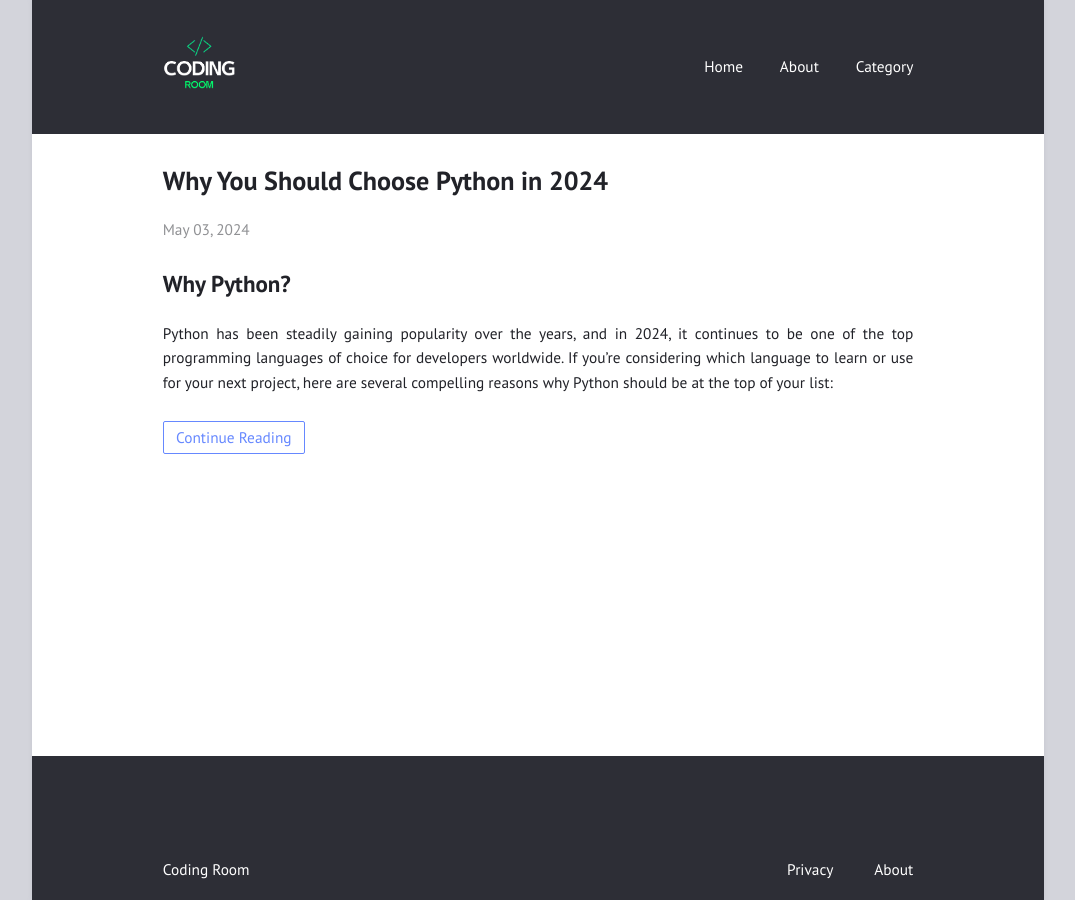
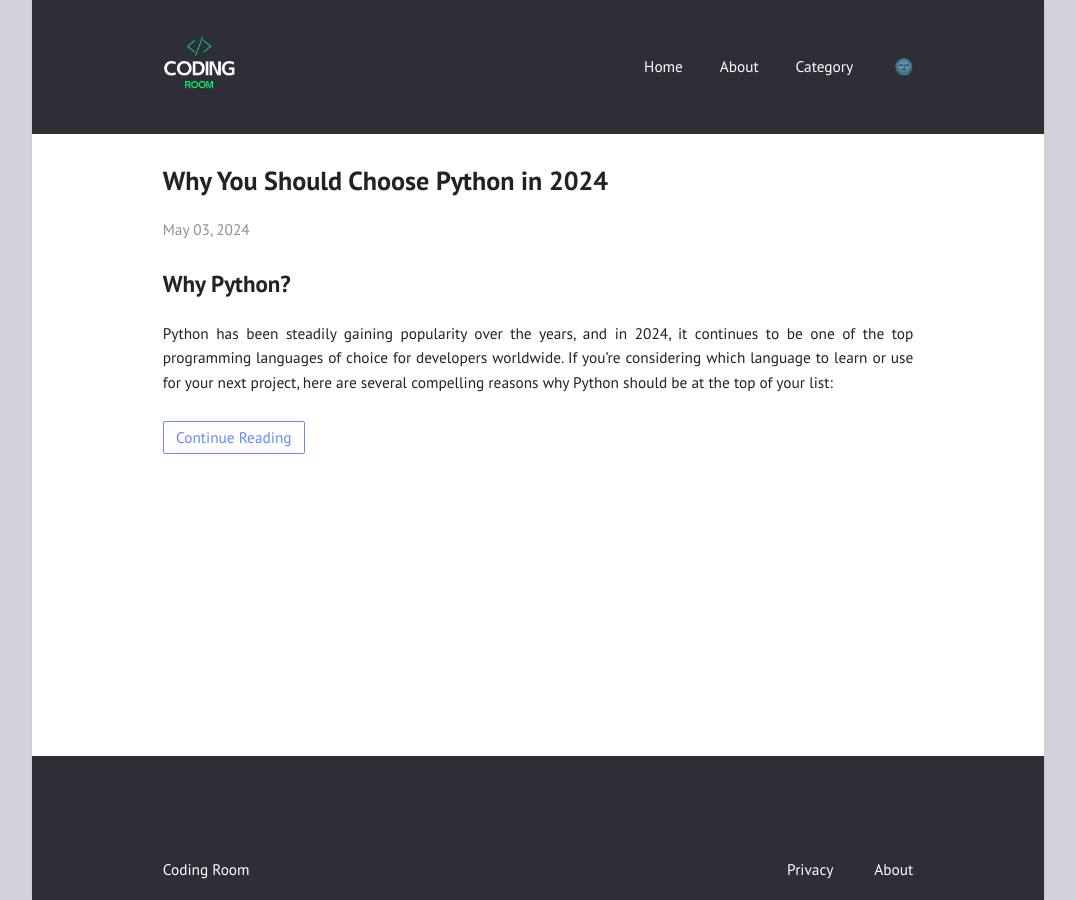
Before and after one commit to exploreprogramming/exploreprogramming.github.io, a Jekyll site: the page built from index.html, in a window 1280 px wide. Shown: the whole page, without its empty margins (102-1177 px from the left). Built offline with Jekyll 4.4.1, drawn with Linux system fonts in a browser that asks for light colours; the list of posts is cut into pages by our own code.

Commit message:
theme toggler

```diff
--- a/_includes/menu.html
+++ b/_includes/menu.html
@@ -7,4 +7,8 @@
     {%- if item.icon -%}<svg aria-label="{{ title }}" class="icon"><use xlink:href="{{ "/assets/fontawesome/icons.svg" | relative_url }}#{{ item.icon }}"></use></svg>{%- else -%}{{ title }}{%- endif -%}
   </a>
 {%- endfor -%}
+<a class="thm-tog" href="javascript:toggleColorScheme();">
+      <span id="icon-sun">🌞</span>
+      <span id="icon-moon">🌚</span>
+</a>
 </nav>
--- a/_layouts/default.html
+++ b/_layouts/default.html
@@ -29,6 +29,20 @@
   box-sizing: border-box;
 }
 html { scroll-behavior: smooth; }
+.thm-tog:hover{
+  text-decoration: none;
+}
+#icon-sun {
+  width: 1.5rem;
+  height: 1.5rem;
+  display: none;
+}
+
+#icon-moon {
+  width: 1.5rem;
+  height: 1.5rem;
+  display: none;
+}
 .new-f{
   padding-top: 0px;
   padding-bottom: 10px;
@@ -64,4 +78,100 @@
   <a href="/about/">About</a>
   </nav>
 </footer>
+<script>
+function getPreferredColorScheme(){
+  let systemScheme = 'light';
+  if(window.matchMedia('(prefers-color-scheme: dark)').matches){
+    systemScheme = 'dark';
+  }
+  let chosenScheme = systemScheme;
+
+  if(localStorage.getItem("scheme")){
+    chosenScheme = localStorage.getItem("scheme");
+  }
+
+  if(systemScheme === chosenScheme){
+    localStorage.removeItem("scheme");
+  }
+
+  return chosenScheme;
+}
+
+// Write chosen color scheme to local storage
+// Unless the system scheme matches the the stored scheme, in which case... remove from local storage
+function savePreferredColorScheme(scheme){
+  let systemScheme = 'light';
+
+  if(window.matchMedia('(prefers-color-scheme: dark)').matches){
+    systemScheme = 'dark';
+  }
+
+  if(systemScheme === scheme){
+    localStorage.removeItem("scheme");
+  }
+  else {
+    localStorage.setItem("scheme", scheme);
+  }
+
+}
+
+// Get the current scheme, and apply the opposite
+function toggleColorScheme(){
+  let newScheme = "light";
+  let scheme = getPreferredColorScheme();
+  if (scheme === "light"){
+    newScheme = "dark";
+  }
+
+  applyPreferredColorScheme(newScheme);
+  savePreferredColorScheme(newScheme);
+
+
+}
+
+// Apply the chosen color scheme by traversing stylesheet rules, and applying a medium.
+function applyPreferredColorScheme(scheme) {
+    for (var s = 0; s < document.styleSheets.length; s++) {
+
+        for (var i = 0; i < document.styleSheets[s].cssRules.length; i++) {
+            rule = document.styleSheets[s].cssRules[i];
+
+
+            if (rule && rule.media && rule.media.mediaText.includes("prefers-color-scheme")) {
+
+                switch (scheme) {
+                    case "light":
+                        rule.media.appendMedium("original-prefers-color-scheme");
+                        if (rule.media.mediaText.includes("light")) rule.media.deleteMedium("(prefers-color-scheme: light)");
+                        if (rule.media.mediaText.includes("dark")) rule.media.deleteMedium("(prefers-color-scheme: dark)");
+                        break;
+                    case "dark":
+                        rule.media.appendMedium("(prefers-color-scheme: light)");
+                        rule.media.appendMedium("(prefers-color-scheme: dark)");
+                        if (rule.media.mediaText.includes("original")) rule.media.deleteMedium("original-prefers-color-scheme");
+                        break;
+                    default:
+                        rule.media.appendMedium("(prefers-color-scheme: dark)");
+                        if (rule.media.mediaText.includes("light")) rule.media.deleteMedium("(prefers-color-scheme: light)");
+                        if (rule.media.mediaText.includes("original")) rule.media.deleteMedium("original-prefers-color-scheme");
+                        break;
+                }
+            }
+        }
+
+
+    }
+
+    // Change the toggle button to be the opposite of the current scheme
+    if (scheme === "dark") {
+        document.getElementById("icon-sun").style.display = 'inline';
+        document.getElementById("icon-moon").style.display = 'none';
+    } else {
+        document.getElementById("icon-moon").style.display = 'inline';
+        document.getElementById("icon-sun").style.display = 'none';
+    }
+}
+
+applyPreferredColorScheme(getPreferredColorScheme());
+</script>
 </html>
```
